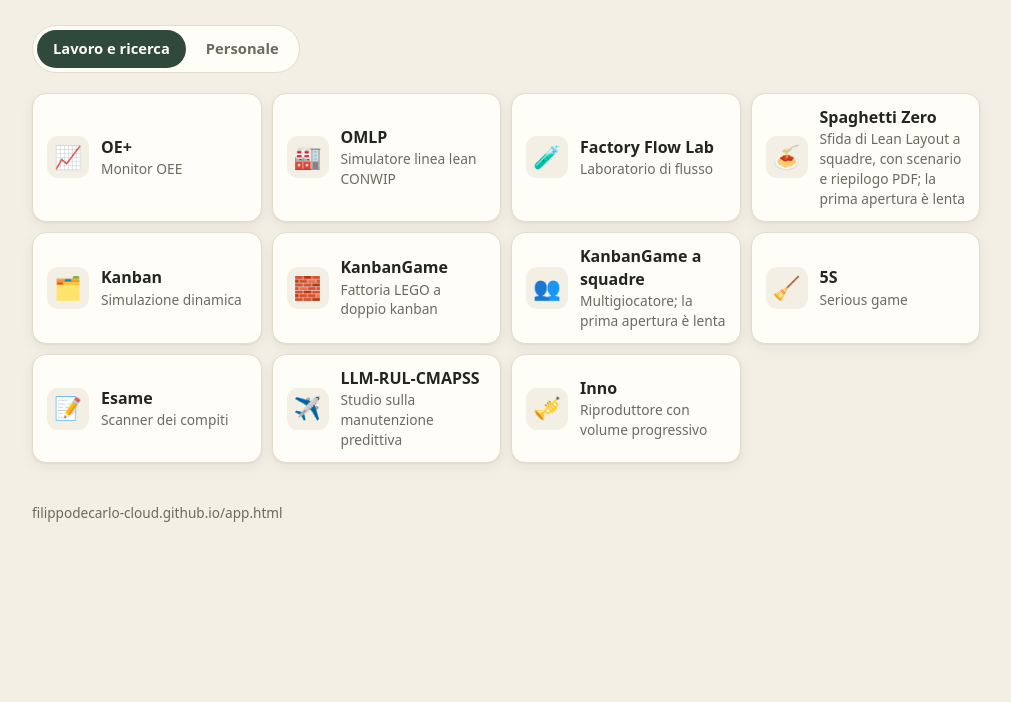
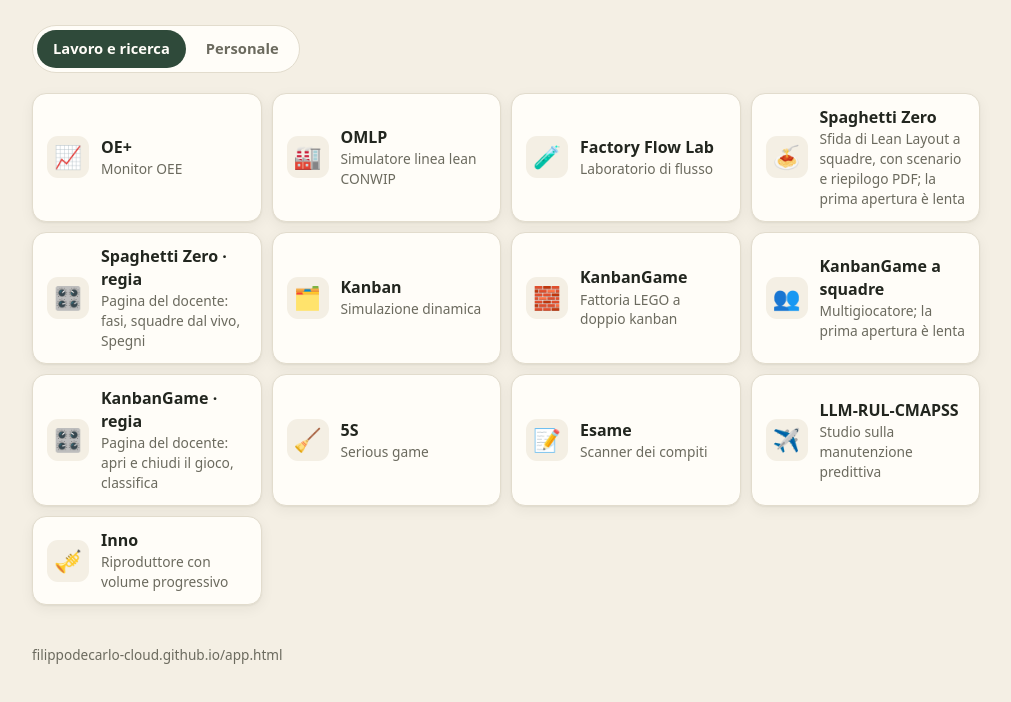
Before and after one commit to filippodecarlo-cloud/filippodecarlo-cloud.github.io, a plain HTML site: page app.html in a window 1280 px wide. Shown: the part 106-808 px from the top of the page, without its empty margins (134-1145 px from the left). Drawn offline with Linux system fonts and the light colour scheme.

Commit message:
Aggiunte le pagine regia di Spaghetti Zero e KanbanGame a squadre
Co-Authored-By: Claude Sonnet 5.5 <noreply@anthropic.com>

```diff
--- a/app.html
+++ b/app.html
@@ -128,9 +128,11 @@
       <a class="app" href="https://filippodecarlo-cloud.github.io/OMLP/"><span class="icona">🏭</span><span><span class="nome">OMLP</span><span class="cosa">Simulatore linea lean CONWIP</span></span></a>
       <a class="app" href="https://filippodecarlo-cloud.github.io/OMLP/lab/"><span class="icona">🧪</span><span><span class="nome">Factory Flow Lab</span><span class="cosa">Laboratorio di flusso</span></span></a>
       <a class="app" href="https://spaghetti-zero-v2.onrender.com/"><span class="icona">🍝</span><span><span class="nome">Spaghetti Zero</span><span class="cosa">Sfida di Lean Layout a squadre, con scenario e riepilogo PDF; la prima apertura è lenta</span></span></a>
+      <a class="app" href="https://spaghetti-zero-v2.onrender.com/?docente=lean"><span class="icona">🎛️</span><span><span class="nome">Spaghetti Zero · regia</span><span class="cosa">Pagina del docente: fasi, squadre dal vivo, Spegni</span></span></a>
       <a class="app" href="https://filippodecarlo-cloud.github.io/Kanban/"><span class="icona">🗂️</span><span><span class="nome">Kanban</span><span class="cosa">Simulazione dinamica</span></span></a>
       <a class="app" href="https://filippodecarlo-cloud.github.io/KanbanGame/"><span class="icona">🧱</span><span><span class="nome">KanbanGame</span><span class="cosa">Fattoria LEGO a doppio kanban</span></span></a>
       <a class="app" href="https://kanban-game-kisp.onrender.com/"><span class="icona">👥</span><span><span class="nome">KanbanGame a squadre</span><span class="cosa">Multigiocatore; la prima apertura è lenta</span></span></a>
+      <a class="app" href="https://kanban-game-kisp.onrender.com/?docente=lean"><span class="icona">🎛️</span><span><span class="nome">KanbanGame · regia</span><span class="cosa">Pagina del docente: apri e chiudi il gioco, classifica</span></span></a>
       <a class="app" href="https://filippodecarlo-cloud.github.io/5s/"><span class="icona">🧹</span><span><span class="nome">5S</span><span class="cosa">Serious game</span></span></a>
       <a class="app" href="https://filippodecarlo-cloud.github.io/esame/"><span class="icona">📝</span><span><span class="nome">Esame</span><span class="cosa">Scanner dei compiti</span></span></a>
       <a class="app" href="https://filippodecarlo-cloud.github.io/LLM-RUL-CMAPSS/"><span class="icona">✈️</span><span><span class="nome">LLM-RUL-CMAPSS</span><span class="cosa">Studio sulla manutenzione predittiva</span></span></a>
```
